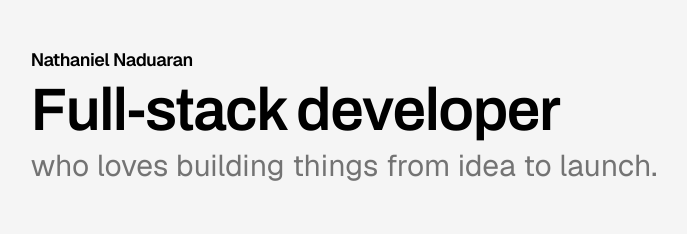
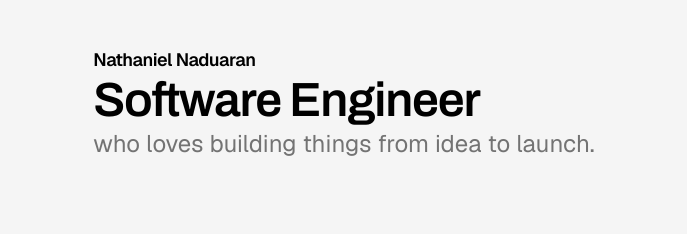
Before and after one commit to scripty-script/portfolio, a Next.js app: page / in a window 1280 px wide. Shown: the top 234 px of the page, without its empty margins (296-983 px from the left). Built offline with nearby package versions, Linux system fonts and the light colour scheme.

Commit message:
refactor: add animation

```diff
--- a/app/page.tsx
+++ b/app/page.tsx
@@ -1,3 +1,4 @@
+import { HeroTitle } from "@/components/hero-title";
 import {
   Section,
   SectionHeader,
@@ -27,9 +28,7 @@ export default function Home() {
               Nathaniel Naduaran
             </p>
             <div className="flex flex-col gap-2">
-              <SectionHeaderTitle as="h1" className="text-3xl lg:text-6xl">
-                Full-stack developer
-              </SectionHeaderTitle>
+              <HeroTitle className="font-heading text-5xl leading-10 font-semibold tracking-tight" />
 
               <SectionHeaderDescription>
                 who loves building things from idea to launch.
--- /dev/null
+++ b/components/hero-title.tsx
@@ -0,0 +1,73 @@
+"use client";
+import {
+  TypewriterEffectSmooth,
+  Word,
+} from "@/components/ui/typewriter-effect";
+import { reduce } from "es-toolkit/compat";
+import { useEffect, useEffectEvent, useState } from "react";
+import { SectionHeaderTitle } from "./section";
+
+const words = new Map<number, Word[]>([
+  [
+    0,
+    [
+      {
+        text: "Full-stack",
+      },
+      {
+        text: "developer",
+      },
+    ],
+  ],
+  [
+    1,
+    [
+      {
+        text: "Software",
+      },
+      {
+        text: "Engineer",
+      },
+    ],
+  ],
+  [
+    2,
+    [
+      {
+        text: "DevOps",
+      },
+    ],
+  ],
+]);
+
+export function HeroTitle({ className }: { className?: string }) {
+  const [count, setCount] = useState(0);
+
+  const onTick = useEffectEvent(() => {
+    setCount(count + 1);
+  });
+
+  useEffect(() => {
+    const intervalId = setInterval(() => {
+      onTick();
+    }, 3_000);
+
+    return () => clearInterval(intervalId);
+  }, []);
+
+  return (
+    <SectionHeaderTitle
+      as="h1"
+      aria-label={reduce(
+        words.get(count % 3) as Word[],
+        (accumulate, word) => accumulate + word.text + " ",
+        "",
+      )}
+    >
+      <TypewriterEffectSmooth
+        words={words.get(count % 3) as Word[]}
+        className={className}
+      />
+    </SectionHeaderTitle>
+  );
+}
--- a/components/section.tsx
+++ b/components/section.tsx
@@ -50,7 +50,7 @@ function SectionHeaderDescription({
   return (
     <p
       className={cn(
-        "text-muted-foreground max-w-4xl text-lg text-balance lg:text-3xl",
+        "text-muted-foreground text-lg text-balance lg:text-2xl",
         className,
       )}
       {...props}
--- /dev/null
+++ b/components/ui/typewriter-effect.tsx
@@ -0,0 +1,55 @@
+"use client";
+
+import { cn } from "@/lib/utils";
+import { AnimatePresence, motion, type Variants } from "motion/react";
+
+export interface Word {
+  text: string;
+  className?: string;
+}
+
+const item: Variants = {
+  hidden: { opacity: 0, y: 14, filter: "blur(6px)" },
+  visible: (i: number) => ({
+    opacity: 1,
+    y: 0,
+    filter: "blur(0px)",
+    // wait for the old words to leave, then stagger in
+    transition: { duration: 0.45, ease: "easeOut", delay: 0.3 + i * 0.15 },
+  }),
+  exit: (i: number) => ({
+    opacity: 0,
+    y: -14,
+    filter: "blur(6px)",
+    transition: { duration: 0.25, ease: "easeIn", delay: i * 0.05 },
+  }),
+};
+
+export const TypewriterEffectSmooth = ({
+  words,
+  className,
+}: {
+  words: Word[];
+  className?: string;
+}) => {
+  const groupKey = words.map((w) => w.text).join(" ");
+
+  return (
+    <AnimatePresence mode="popLayout">
+      {words.map((word, idx) => (
+        <motion.span
+          key={`${groupKey}-${idx}`}
+          custom={idx}
+          variants={item}
+          initial="hidden"
+          animate="visible"
+          exit="exit"
+          className={cn("inline-block", className, word.className)}
+        >
+          {word.text}
+          &nbsp;
+        </motion.span>
+      ))}
+    </AnimatePresence>
+  );
+};
--- a/package.json
+++ b/package.json
@@ -14,6 +14,7 @@
     "cn": "^0.4.0",
     "es-toolkit": "^1.52.0",
     "lucide-react": "^1.48.0",
+    "motion": "^14.6.0",
     "next": "16.3.6",
     "react": "19.2.8",
     "react-dom": "19.2.8",
```
Also changed, not shown: 1 other file (tests, documents, lock files or other folders).
